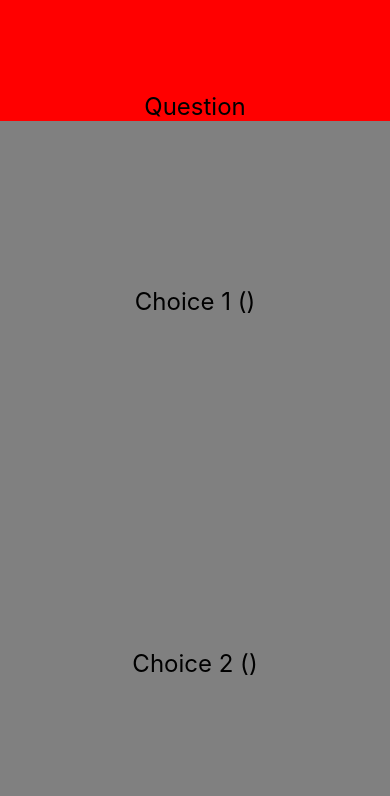
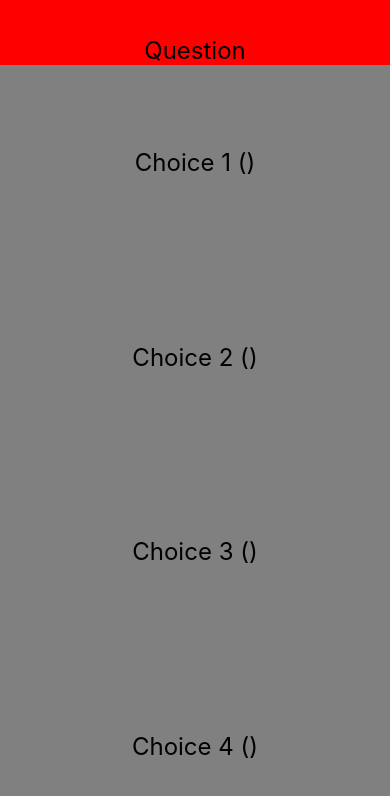
Before and after one commit to plexusplay/plexusplay-live, a React Native app in the folder audience-app/: screen / in a window 390 px wide. Shown: the top 796 px of the page. Built offline with nearby package versions, Linux system fonts and the light colour scheme; no server answers.

Commit message:
Convert pruning to asyncio. Make frontend display 4 qs by default.

```diff
--- a/audience-app/App.js
+++ b/audience-app/App.js
@@ -8,7 +8,7 @@ const WS_BACKEND = "wss://live-voting-socket.onrender.com";
 const App = () => {
 
   const [ballot, setBallot] = useState({
-    choices: ["Choice 1", "Choice 2"],
+    choices: ["Choice 1", "Choice 2", "Choice 3", "Choice 4"],
     question: "Question",
   });
 
```
Also changed, not shown: 1 other file (tests, documents, lock files or other folders).
